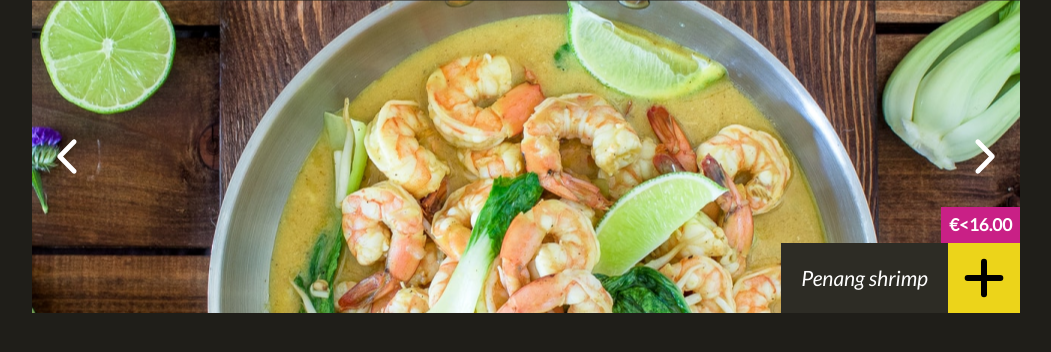
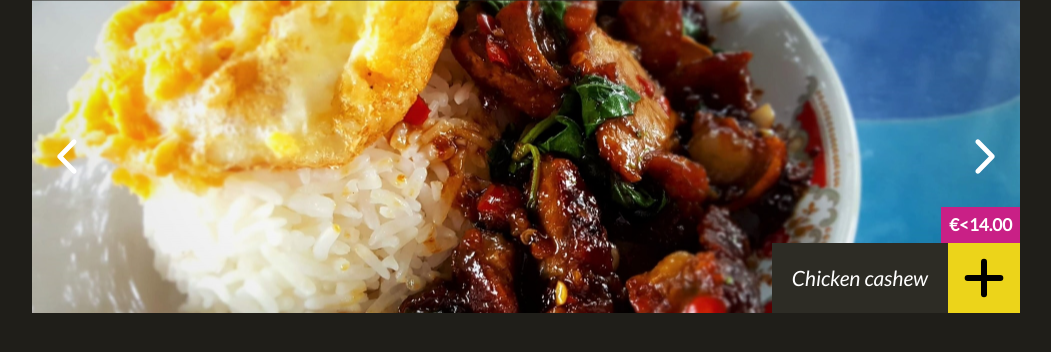
Before and after one commit to js-tasks-ru/jsbasic-20230629_nadya-karandasheva, a website: page 6-module/3-task/index.html in a window 1280 px wide. Both pictures are taken after a click on the element 1099 px from the left and 156 px from the top of the page. Shown: the whole page, without its empty margins (114-1165 px from the left). Drawn offline with Linux system fonts and the light colour scheme.

Commit message:
module-6 task-3

```diff
--- a/6-module/3-task/index.html
+++ b/6-module/3-task/index.html
@@ -22,6 +22,7 @@
     let containerElement = document.body.querySelector('.container');
 
     containerElement.append(carousel.elem);
+    carousel.setArrowListeners();
   </script>
 </body>
 
--- a/6-module/3-task/index.js
+++ b/6-module/3-task/index.js
@@ -47,11 +47,11 @@ export default class Carousel {
     this.elem.appendChild(containerCarousel);
 
     this.elem.querySelectorAll('.carousel__button').forEach(item => {
-
       item.addEventListener('click', (event) => {
         this.#onCardClick(event.target);
       });
-    })
+    });
+
   }
 
   /**
@@ -65,4 +65,55 @@ export default class Carousel {
 
       this.elem.querySelector('.carousel__button').dispatchEvent(event);
     }
+
+    setArrowListeners(){
+      let countOfSlides = document.querySelectorAll('.carousel__slide').length-1;
+
+      let currentPosition = 0;
+
+      let slideContainer = document.querySelector('.carousel__inner');
+
+      let widthSlide = document.querySelector('.carousel__slide').offsetWidth;
+
+      let rightArrow = document.querySelector('.carousel__arrow_right');
+      let leftArrow = document.querySelector('.carousel__arrow_left');
+
+      leftArrow.style.display = 'none';
+
+      rightArrow.addEventListener('click',()=>{
+
+        if(currentPosition == 0){
+          leftArrow.style.display = '';
+        }
+
+        if(currentPosition < countOfSlides){
+          currentPosition++;
+        }
+
+        slideContainer.style.transform = `translateX(-${widthSlide*currentPosition}px)`;
+
+        if(currentPosition == countOfSlides){
+          rightArrow.style.display = 'none';
+        }
+
+      });
+
+      leftArrow.addEventListener('click',()=>{
+
+        if(currentPosition == countOfSlides){
+          rightArrow.style.display = '';
+        }
+
+        if(currentPosition >= 0){
+          currentPosition--;
+        }
+
+        slideContainer.style.transform = `translateX(-${widthSlide*currentPosition}px)`;
+
+        if(currentPosition == 0){
+          leftArrow.style.display = 'none';
+        }
+
+      });
+    }
 }
```
